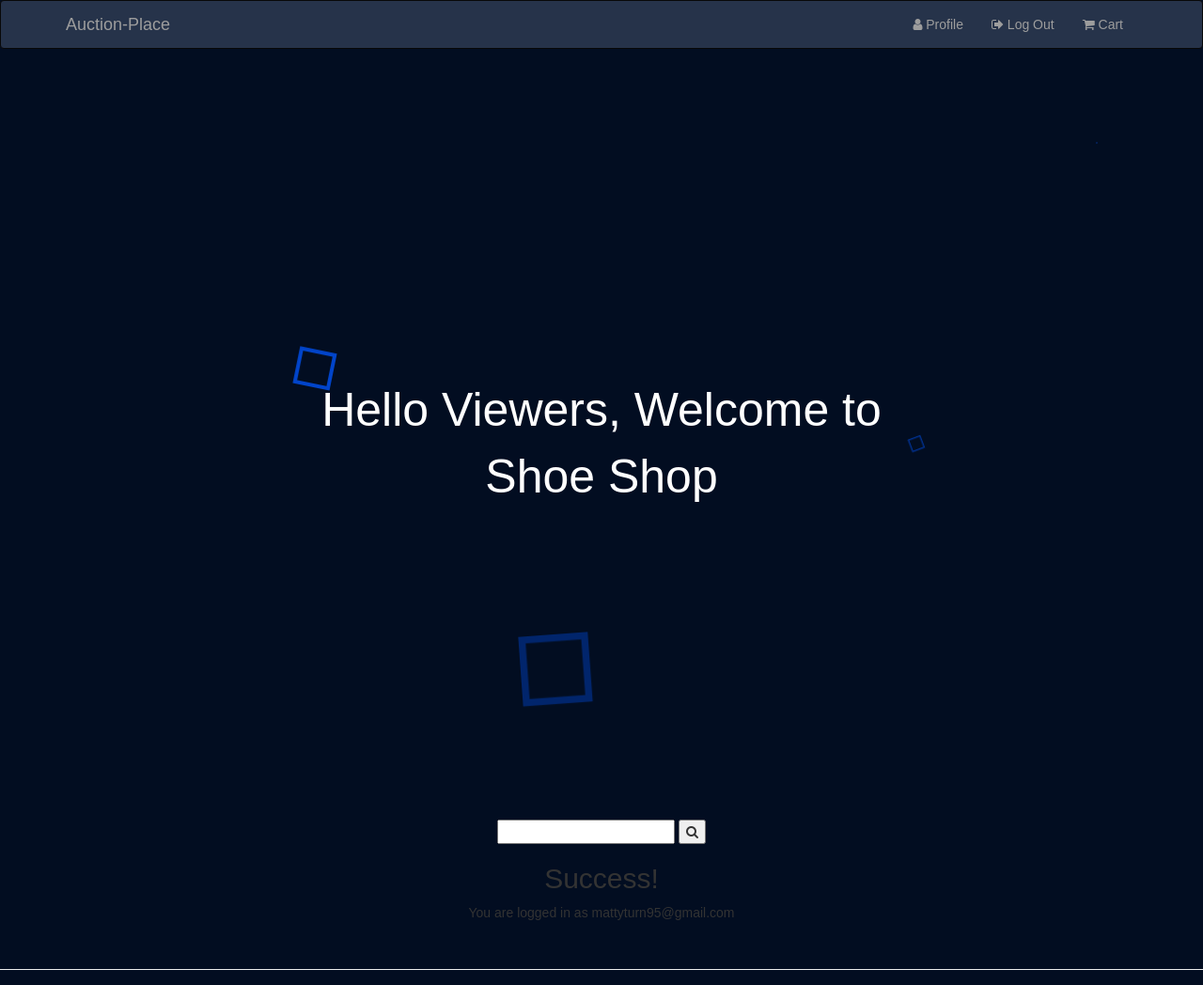
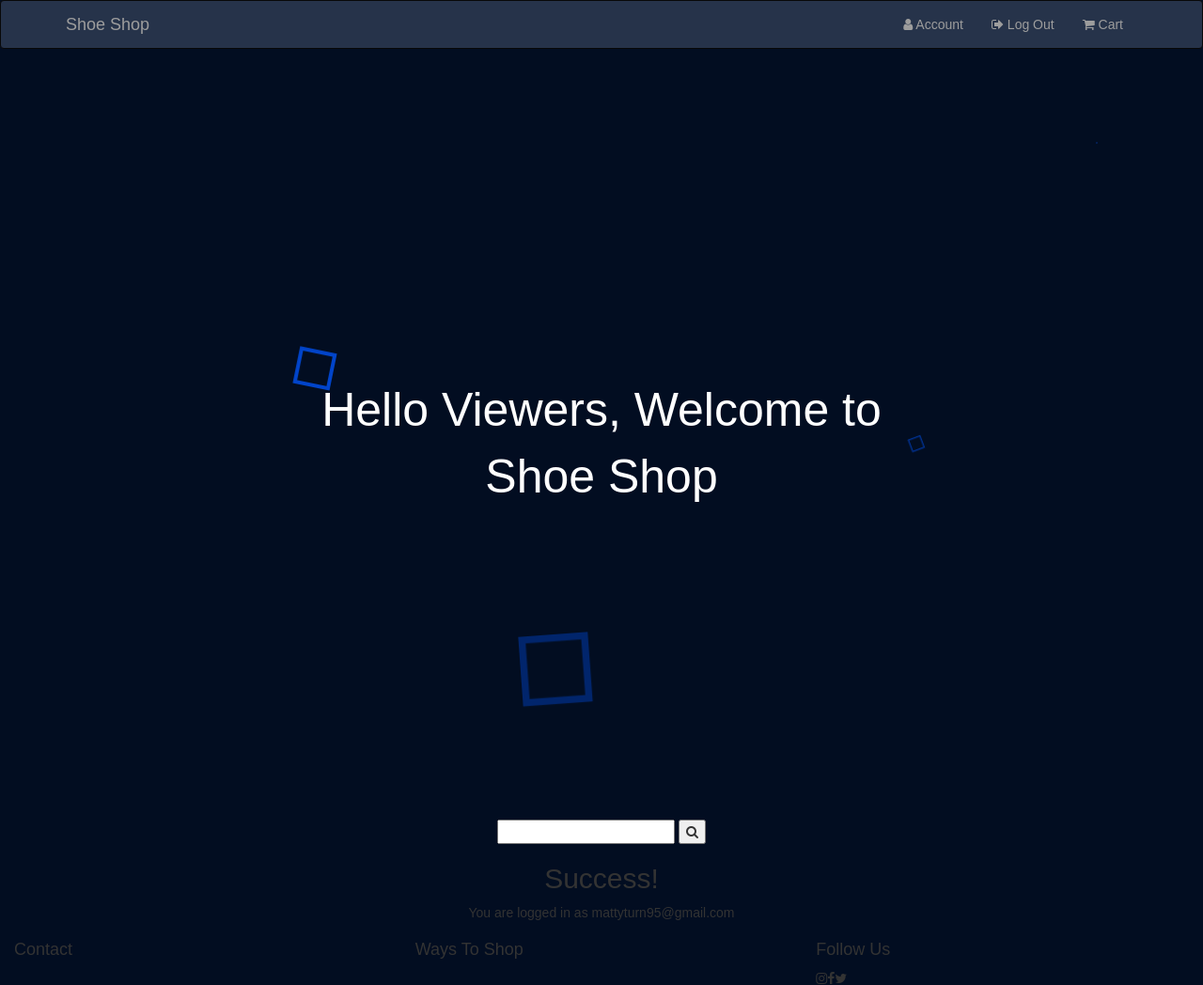
Before and after one commit to mattyturn95/Shoe-Shop, a Django app: page /accounts/profile/ in a window 1280 px wide. Shown: the top 1048 px of the page at 94% size. Run offline with Django 3.2, Linux system fonts and the light colour scheme; a user stored in the database is signed in; some libraries are stand-ins or nearby versions.

Commit message:
added google maps and java script to footer

```diff
--- a/templates/base.html
+++ b/templates/base.html
@@ -1,19 +1,23 @@
 {% load staticfiles %}
 <!DOCTYPE html>
 <html lang="en">
-
   <head>
-	<meta charset="UTF-8">
-	<meta name="viewport" content="width=device-width, initial-scale=1.0">
-	<meta http-equiv="X-UA-Compatible" content="ie=edge">
+    <meta charset="UTF-8" />
+    <meta name="viewport" content="width=device-width, initial-scale=1.0" />
+    <meta http-equiv="X-UA-Compatible" content="ie=edge" />
     <title>Shoe-Shop</title>
-	<link rel="stylesheet" href="https://cdnjs.cloudflare.com/ajax/libs/bootswatch/3.3.7/cerulean/bootstrap.min.css">
-	<link rel="stylesheet" href="{% static 'font-awesome/css/font-awesome.min.css' %}">
-	<link rel="stylesheet" href="{% static 'css/custom.css' %}">
+    <link
+      rel="stylesheet"
+      href="https://cdnjs.cloudflare.com/ajax/libs/bootswatch/3.3.7/cerulean/bootstrap.min.css"
+    />
+    <link
+      rel="stylesheet"
+      href="{% static 'font-awesome/css/font-awesome.min.css' %}"
+    />
+    <link rel="stylesheet" href="{% static 'css/custom.css' %}" />
     <script src="https://cdnjs.cloudflare.com/ajax/libs/jquery/3.2.1/jquery.min.js"></script>
     <script src="https://cdnjs.cloudflare.com/ajax/libs/twitter-bootstrap/3.3.7/js/bootstrap.min.js"></script>
-	{% block head_js %}
-	{% endblock head_js %}
+    {% block head_js %} {% endblock head_js %}
   </head>
 
   <body>
@@ -21,27 +25,51 @@
     <nav class="navbar navbar-inverse navbar-dark">
       <div class="container">
         <div class="navbar-header">
-				<button type="button" class="navbar-toggle collapsed" data-toggle="collapse" data-target="#navbar" aria-expanded="false" aria-controls="navbar">
+          <button
+            type="button"
+            class="navbar-toggle collapsed"
+            data-toggle="collapse"
+            data-target="#navbar"
+            aria-expanded="false"
+            aria-controls="navbar"
+          >
             <span class="sr-only">Toggle navigation</span>
             <span class="icon-bar"></span>
             <span class="icon-bar"></span>
             <span class="icon-bar"></span>
           </button>
-				<a class="navbar-brand" href="/">Auction-Place</a>
+          <a class="navbar-brand" href="/"
+            ><i class="fas fa-comment-dollar"> </i> Shoe Shop</a
+          >
         </div>
         <div id="navbar" class="navbar-collapse collapse">
           <ul class="nav navbar-nav navbar-right">
             {% if user.is_authenticated %}
-					<li><a href="{% url 'profile' %}"><i class="fa fa-user"></i> Profile</a></li>
-					<li><a href="{% url 'logout' %}"><i class="fa fa-sign-out"></i> Log Out</a></li>
-					{%  else %}
-					<li><a href="{% url 'register' %}"><i class="fa fa-user-plus"></i> Register</a></li>
-					<li><a href="{% url 'login' %}"><i class="fa fa-sign-in"></i> Log In</a></li>
+            <li>
+              <a href="{% url 'profile' %}"
+                ><i class="fa fa-user"></i> Account</a
+              >
+            </li>
+            <li>
+              <a href="{% url 'logout' %}"
+                ><i class="fa fa-sign-out"></i> Log Out</a
+              >
+            </li>
+            {% else %}
+            <li>
+              <a href="{% url 'register' %}"
+                ><i class="fa fa-user-plus"></i> Sign Up</a
+              >
+            </li>
+            <li>
+              <a href="{% url 'login' %}"
+                ><i class="fa fa-sign-in"></i> Log In</a
+              >
+            </li>
             {% endif %}
             <li>
               <a href="{% url 'view_cart' %}">
-							<i class="fa fa-shopping-cart"></i> Cart
-							{% if product_count > 0 %}
+                <i class="fa fa-shopping-cart"></i> Cart {% if product_count > 0 %}
                 <label class="badge badge-warning">{{ product_count }}</label>
                 {% endif %}
               </a>
@@ -51,20 +79,18 @@
       </div>
     </nav>
 
-
-
     {% if messages %}
     <div class="alert alert-success">
       <div class="messages">
-			{% for message in messages %}
-			{{ message }}
-			{% endfor %}
+        {% for message in messages %} {{ message }} {% endfor %}
       </div>
     </div>
     {% endif %}
     <div class="container-animation container-fluid">
       <div class="hero">
-			<div class="hero__title">Hello Viewers, Welcome to Shoe Shop</div>
+        <div class="hero__title front-text">
+          Hello Viewers, Welcome to Shoe Shop
+        </div>
         <div class="cube"></div>
         <div class="cube"></div>
         <div class="cube"></div>
@@ -74,30 +100,70 @@
       </div>
     </div>
 
-
-
-
-
-	<div align='center' class="container container-search">
+    <div align="center" class="container container-search">
       <div class="display">
         <form action="{% url 'search' %}" method="get">
-				<input type="text" name="q">
+          <input type="text" name="q" />
           <button type="submit"><i class="fa fa-search"></i></button>
         </form>
       </div>
       {% block content %} {% endblock %}
     </div>
-	<footer>
-
-	</footer>
+    <div class="container-fluid">
+      <div class="row footer-content">
+        <div class="col-sm-4 col-md-3 col-lg-4 col-xl-4">
+          <h4 class="footer-header">Contact</h4>
+          <br />
+          <div align='center' id="map"></div>
+        </div>
+        <div class="col-sm-4 col-md-3 col-lg-4 col-xl-4">
+          <h4 class="footer-header">Ways To Shop</h4>
+          <br />
+          <p class="ways-to-shop">New Arrivals</p>
+          <br />
+          <p class="ways-to-shop">Summer range</p>
+          <br />
+          <p class="ways-to-shop">Winter Sale</p>
+          <br />
+        </div>
+        <div class="col-sm-4 col-md-4 col-lg-4 col-xl-4">
+          <h4 class="footer-header">Follow Us</h4>
+          <div class="follow-us">
+            <i class="icon-instagram fa fa-instagram"></i
+            ><i class="icon-facebook fa fa-facebook"></i
+            ><i class="icon-twitter fa fa-twitter"></i>
+          </div>
+        </div>
+      </div>
+    </div>
   </body>
   <script>
-	var quadimages = document.querySelectorAll("#quad figure");
-for(i=0; i<quadimages.length; i++) {
-  quadimages[i].addEventListener('click', function(){ this.classList.toggle("expanded"); quad.classList.toggle("full") });
+    function initMap() {
+        // Map Options
+      var options = {
+        zoom: 14,
+        center: { lat: 52.2593, lng: -7.1101 },
+      };
+
+      // New Map
+      var map = new google.maps.Map(document.getElementById('map'), options);
+
+      // Add Marker
+      var marker = new google.maps.Marker({
+          position:{lat:52.255080,lng:-7.107560},
+          map:map
+      })
     }
   </script>
-
-
-
+ <script src="https://maps.googleapis.com/maps/api/js?key=AIzaSyBTnA8PgH807g3omDp7__aeYu0Qi-pd_4w&callback=initMap"
+    async defer></script>
+  <script>
+    var quadimages = document.querySelectorAll("#quad figure");
+    for (i = 0; i < quadimages.length; i++) {
+      quadimages[i].addEventListener("click", function () {
+        this.classList.toggle("expanded");
+        quad.classList.toggle("full");
+      });
+    }
+  </script>
 </html>
```
Lines whose indentation alone changed are shown as unchanged.
